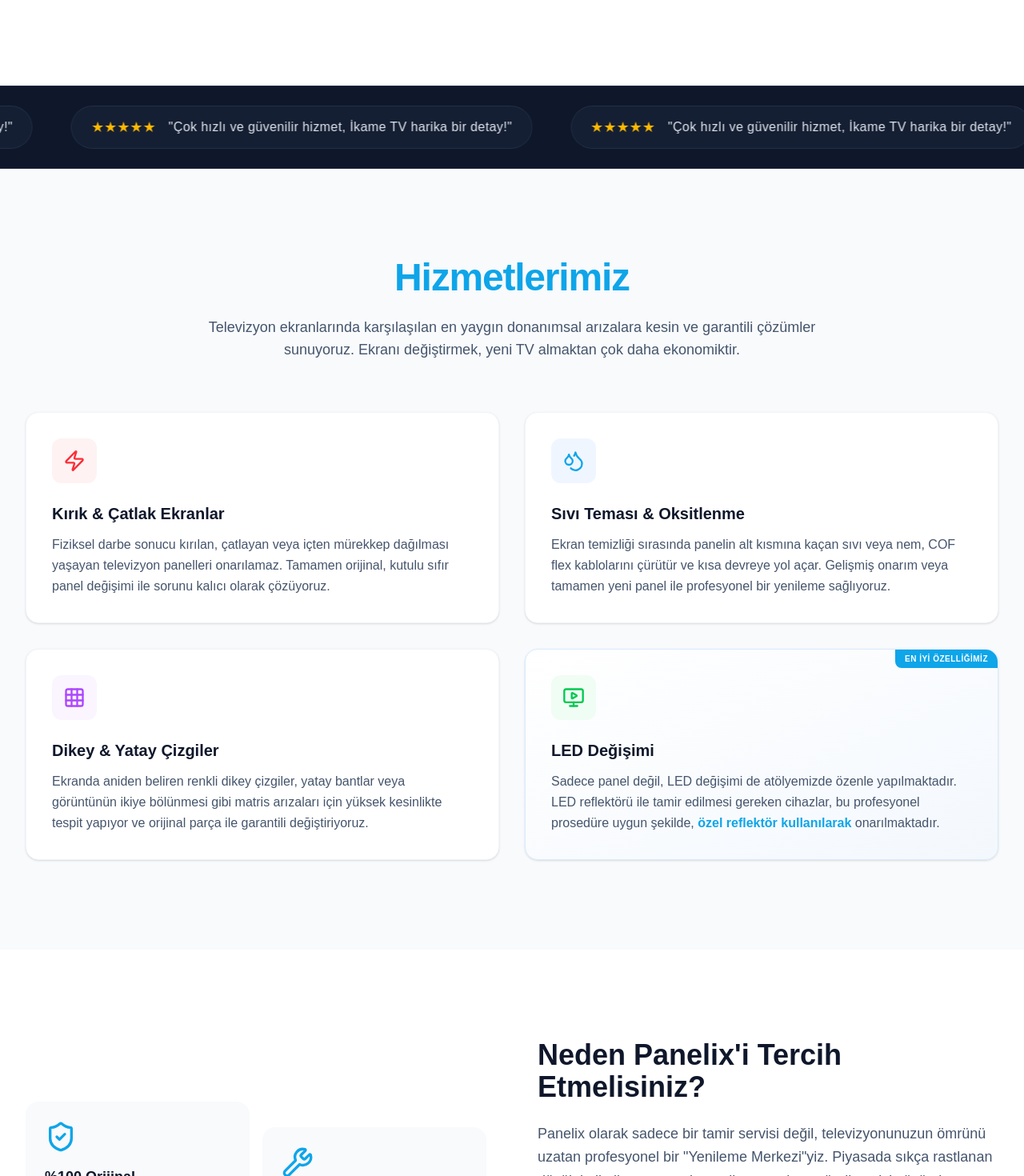
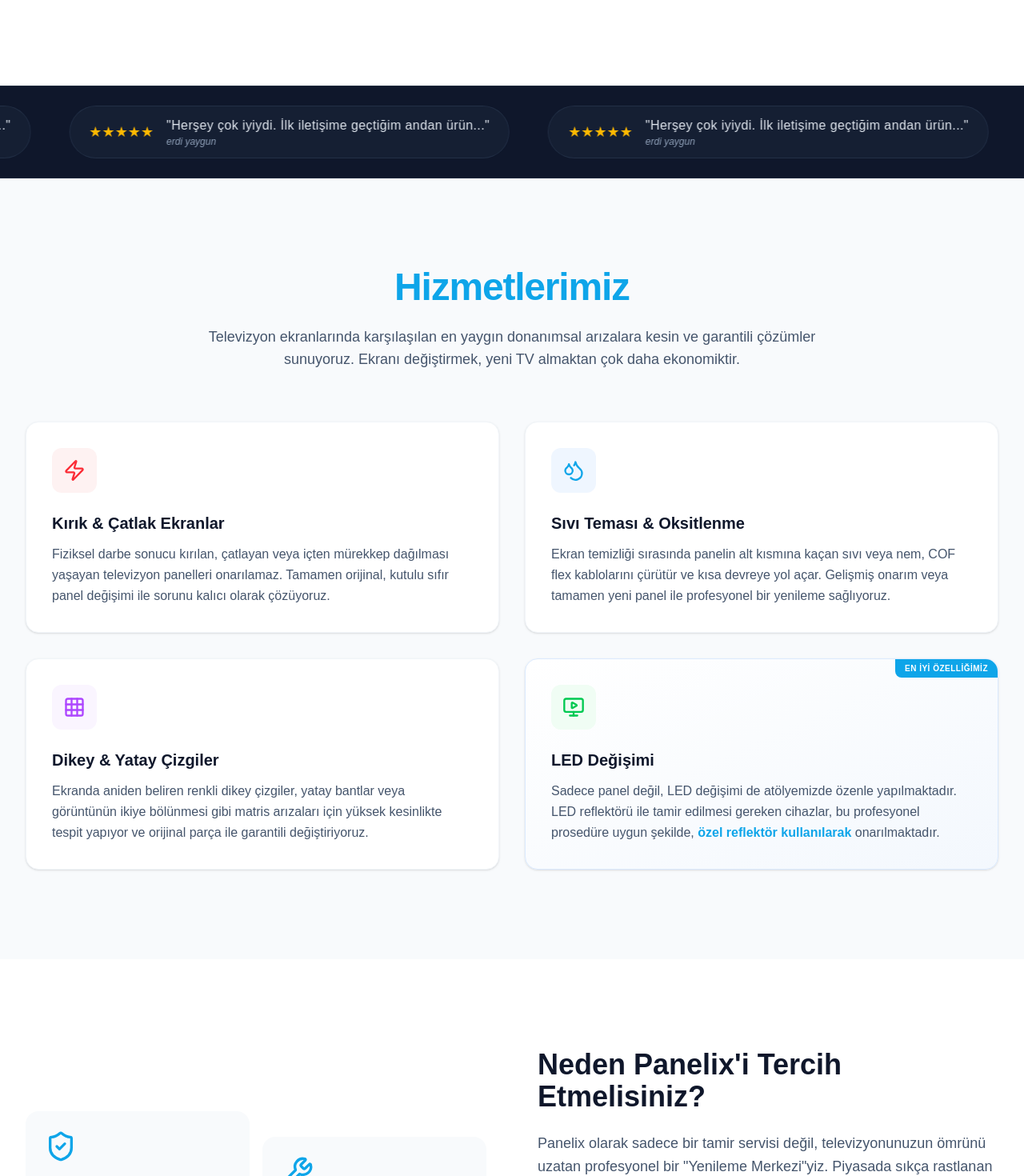
Before and after one commit to scaive-digital/panelixtv, a Next.js app: page / in a window 1280 px wide. Shown: the part 940-2410 px from the top of the page at 80% size. Built offline with nearby package versions, Linux system fonts and the light colour scheme.

Commit message:
feat: add nav links, service urls, and google reviews

```diff
--- a/src/app/page.tsx
+++ b/src/app/page.tsx
@@ -84,23 +84,29 @@
         <div className="flex w-[200%] md:w-full overflow-hidden">
           <div className="flex animate-[marquee_20s_linear_infinite] whitespace-nowrap gap-12 px-6 items-center">
             {[...Array(6)].map((_, i) => (
-              <div key={`m1-${i}`} className="flex items-center gap-4 bg-slate-800/50 backdrop-blur-sm px-6 py-3 rounded-full border border-slate-700/50">
+              <a key={`m1-${i}`} href="https://share.google/aalYzl5XiivwzeD00" target="_blank" rel="noopener noreferrer" className="flex items-center gap-4 bg-slate-800/50 backdrop-blur-sm px-6 py-3 rounded-full border border-slate-700/50 hover:bg-slate-700/50 transition-colors cursor-pointer group">
                 <div className="flex text-amber-400 text-lg">
                   <span>★</span><span>★</span><span>★</span><span>★</span><span>★</span>
                 </div>
-                <span className="text-slate-200 font-medium tracking-wide">"Çok hızlı ve güvenilir hizmet, İkame TV harika bir detay!"</span>
-              </div>
+                <div className="flex flex-col">
+                  <span className="text-slate-200 font-medium tracking-wide">"Herşey çok iyiydi. İlk iletişime geçtiğim andan ürün..."</span>
+                  <span className="text-slate-400 text-xs italic group-hover:text-blue-400">erdi yaygun</span>
+                </div>
+              </a>
             ))}
           </div>
           {/* Duplicate for seamless looping */}
           <div className="flex animate-[marquee_20s_linear_infinite] whitespace-nowrap gap-12 px-6 items-center" aria-hidden="true">
             {[...Array(6)].map((_, i) => (
-              <div key={`m2-${i}`} className="flex items-center gap-4 bg-slate-800/50 backdrop-blur-sm px-6 py-3 rounded-full border border-slate-700/50">
+              <a key={`m2-${i}`} href="https://share.google/aalYzl5XiivwzeD00" target="_blank" rel="noopener noreferrer" className="flex items-center gap-4 bg-slate-800/50 backdrop-blur-sm px-6 py-3 rounded-full border border-slate-700/50 hover:bg-slate-700/50 transition-colors cursor-pointer group">
                 <div className="flex text-amber-400 text-lg">
                   <span>★</span><span>★</span><span>★</span><span>★</span><span>★</span>
                 </div>
-                <span className="text-slate-200 font-medium tracking-wide">"Çok hızlı ve güvenilir hizmet, İkame TV harika bir detay!"</span>
-              </div>
+                <div className="flex flex-col">
+                  <span className="text-slate-200 font-medium tracking-wide">"Herşey çok iyiydi. İlk iletişime geçtiğim andan ürün..."</span>
+                  <span className="text-slate-400 text-xs italic group-hover:text-blue-400">erdi yaygun</span>
+                </div>
+              </a>
             ))}
           </div>
         </div>
@@ -118,49 +124,49 @@
 
           <div className="grid md:grid-cols-2 gap-8">
             {/* Card 1 */}
-            <div className="bg-white p-8 rounded-2xl shadow-sm border border-slate-100 hover:shadow-md hover:border-brand-blue/30 transition-all duration-300">
+            <Link href="/hizmetler/kirik-ekran-tamiri" className="block bg-white p-8 rounded-2xl shadow-sm border border-slate-100 hover:shadow-md hover:border-brand-blue/30 transition-all duration-300">
               <div className="w-14 h-14 rounded-xl bg-red-50 flex items-center justify-center mb-6">
                 <Zap className="w-7 h-7 text-red-500" />
               </div>
-              <h3 className="text-xl font-bold text-slate-900 mb-3">Kırık & Çatlak Ekranlar</h3>
+              <h3 className="text-xl font-bold text-slate-900 mb-3 group-hover:text-brand-blue transition-colors">Kırık & Çatlak Ekranlar</h3>
               <p className="text-slate-600 leading-relaxed">
                 Fiziksel darbe sonucu kırılan, çatlayan veya içten mürekkep dağılması yaşayan televizyon panelleri onarılamaz. Tamamen orijinal, kutulu sıfır panel değişimi ile sorunu kalıcı olarak çözüyoruz.
               </p>
-            </div>
+            </Link>
 
             {/* Card 2 */}
-            <div className="bg-white p-8 rounded-2xl shadow-sm border border-slate-100 hover:shadow-md hover:border-brand-blue/30 transition-all duration-300">
+            <Link href="/hizmetler/tv-sivi-temasi-onarimi" className="block bg-white p-8 rounded-2xl shadow-sm border border-slate-100 hover:shadow-md hover:border-brand-blue/30 transition-all duration-300">
               <div className="w-14 h-14 rounded-xl bg-blue-50 flex items-center justify-center mb-6">
                 <Droplets className="w-7 h-7 text-brand-blue" />
               </div>
-              <h3 className="text-xl font-bold text-slate-900 mb-3">Sıvı Teması & Oksitlenme</h3>
+              <h3 className="text-xl font-bold text-slate-900 mb-3 group-hover:text-brand-blue transition-colors">Sıvı Teması & Oksitlenme</h3>
               <p className="text-slate-600 leading-relaxed">
                 Ekran temizliği sırasında panelin alt kısmına kaçan sıvı veya nem, COF flex kablolarını çürütür ve kısa devreye yol açar. Gelişmiş onarım veya tamamen yeni panel ile profesyonel bir yenileme sağlıyoruz.
               </p>
-            </div>
+            </Link>
 
             {/* Card 3 */}
-            <div className="bg-white p-8 rounded-2xl shadow-sm border border-slate-100 hover:shadow-md hover:border-brand-blue/30 transition-all duration-300">
+            <Link href="/hizmetler/dikey-ve-yatay-cizgiler" className="block bg-white p-8 rounded-2xl shadow-sm border border-slate-100 hover:shadow-md hover:border-brand-blue/30 transition-all duration-300">
               <div className="w-14 h-14 rounded-xl bg-purple-50 flex items-center justify-center mb-6">
                 <Grid className="w-7 h-7 text-purple-500" />
               </div>
-              <h3 className="text-xl font-bold text-slate-900 mb-3">Dikey & Yatay Çizgiler</h3>
+              <h3 className="text-xl font-bold text-slate-900 mb-3 group-hover:text-brand-blue transition-colors">Dikey & Yatay Çizgiler</h3>
               <p className="text-slate-600 leading-relaxed">
                 Ekranda aniden beliren renkli dikey çizgiler, yatay bantlar veya görüntünün ikiye bölünmesi gibi matris arızaları için yüksek kesinlikte tespit yapıyor ve orijinal parça ile garantili değiştiriyoruz.
               </p>
-            </div>
+            </Link>
 
             {/* Card 4 - New */}
-            <div className="relative overflow-hidden bg-gradient-to-br from-white to-blue-50/50 p-8 rounded-2xl shadow-sm border border-blue-100 hover:shadow-md hover:border-brand-blue/50 transition-all duration-300 group">
+            <Link href="/hizmetler/led-bar-degisimi" className="block relative overflow-hidden bg-gradient-to-br from-white to-blue-50/50 p-8 rounded-2xl shadow-sm border border-blue-100 hover:shadow-md hover:border-brand-blue/50 transition-all duration-300 group">
               <div className="absolute top-0 right-0 bg-brand-blue text-white text-[10px] font-bold px-3 py-1 rounded-bl-lg uppercase tracking-wider">En İyi Özelliğimiz</div>
               <div className="w-14 h-14 rounded-xl bg-green-50 flex items-center justify-center mb-6 group-hover:scale-110 transition-transform">
                 <MonitorPlay className="w-7 h-7 text-green-500" />
               </div>
-              <h3 className="text-xl font-bold text-slate-900 mb-3">LED Değişimi</h3>
+              <h3 className="text-xl font-bold text-slate-900 mb-3 group-hover:text-brand-blue transition-colors">LED Değişimi</h3>
               <p className="text-slate-600 leading-relaxed">
                 Sadece panel değil, LED değişimi de atölyemizde özenle yapılmaktadır. LED reflektörü ile tamir edilmesi gereken cihazlar, bu profesyonel prosedüre uygun şekilde, <strong className="text-brand-blue">özel reflektör kullanılarak</strong> onarılmaktadır.
               </p>
-            </div>
+            </Link>
           </div>
         </div>
       </section>
--- a/src/components/Navbar.tsx
+++ b/src/components/Navbar.tsx
@@ -25,6 +25,31 @@
           <Link href="/tv-modelleri" className="text-sm font-medium text-slate-600 hover:text-brand-blue transition-colors">
             TV Modelleri
           </Link>
+          <div className="relative group py-2">
+            <span className="cursor-pointer text-sm font-medium text-slate-600 hover:text-brand-blue transition-colors uppercase tracking-wider">
+              Hizmetlerimiz
+            </span>
+            <div className="absolute top-full left-1/2 -translate-x-1/2 mt-0 w-[260px] bg-white rounded-xl shadow-lg border border-slate-100 opacity-0 invisible group-hover:opacity-100 group-hover:visible transition-all duration-300 translate-y-2 group-hover:translate-y-0">
+              <div className="p-2 flex flex-col gap-1">
+                {[
+                  { name: "Kırık Ekran Tamiri", slug: "kirik-ekran-tamiri" },
+                  { name: "Sıvı Teması Onarımı", slug: "tv-sivi-temasi-onarimi" },
+                  { name: "Orijinal Panel Değişimi", slug: "tv-panel-degisimi" },
+                  { name: "Dikey & Yatay Çizgi Tamiri", slug: "dikey-ve-yatay-cizgiler" },
+                  { name: "LED Bar Değişimi", slug: "led-bar-degisimi" },
+                  { name: "Anakart & Besleme Tamiri", slug: "anakart-tamiri" }
+                ].map((service) => (
+                  <Link
+                    key={service.slug}
+                    href={`/hizmetler/${service.slug}`}
+                    className="px-4 py-2 text-sm text-slate-600 hover:text-brand-blue hover:bg-slate-50 rounded-lg transition-colors"
+                  >
+                    {service.name}
+                  </Link>
+                ))}
+              </div>
+            </div>
+          </div>
           <div className="relative group py-2">
             <span className="cursor-pointer text-sm font-medium text-slate-600 hover:text-brand-blue transition-colors">
               Markalar
```
